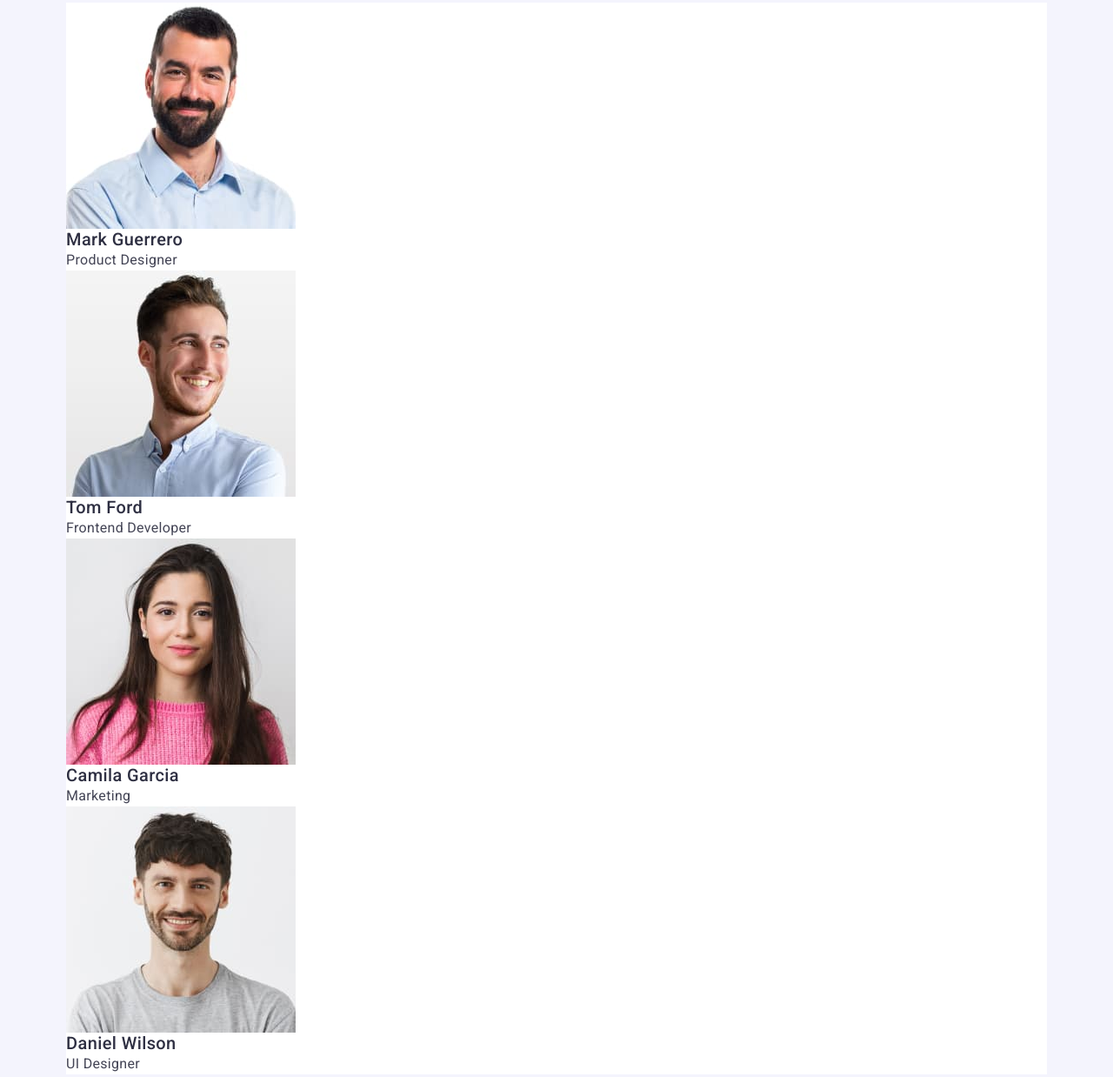
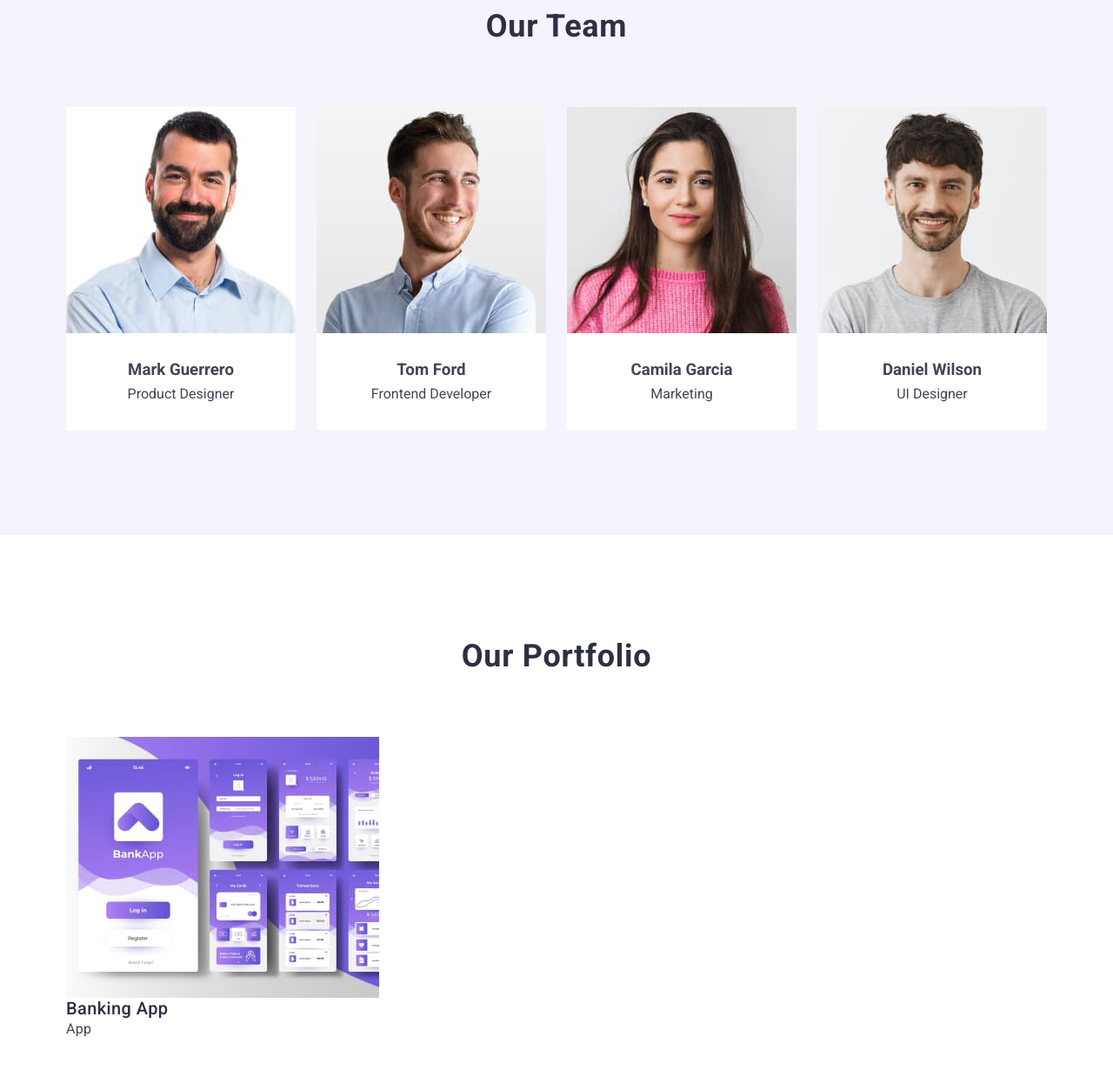
Before and after one commit to skiffyboy/goit-markup-hw-03, a plain HTML site: page index.html in a window 1280 px wide. Shown: the part 1482-2720 px from the top of the page at 87% size. Drawn offline with nearby package versions, Linux system fonts and the light colour scheme.

Commit message:
changed css/html"

```diff
--- a/css/style.css
+++ b/css/style.css
@@ -182,14 +182,33 @@ ul {
   color: #434455;
 }
 
-/* Team Section / Our Portfolio Section */
+/* Team Section / Our Portfolio Section / Section 3 */
 .team {
   background-color: #f4f4fd;
   padding-bottom: 120px;
+  padding-top: 120px;
 }
-.li-section {
+.ul-team {
+  display: flex;
+  gap: 24px;
+}
+.li-team {
   background-color: #ffffff;
+  width: calc((100% - 72px) / 4);
+  border-radius: 0px 0px 4px 4px;
 }
+.team-div {
+  padding: 32px 0 32px;
+}
+.team-name {
+  text-align: center;
+  margin-bottom: 8px;
+}
+.team-paragraph {
+  text-align: center;
+}
+
+/* Section 4 */
 .main-section-name {
   font-size: 36px;
   line-height: 1.11;
--- a/index.html
+++ b/index.html
@@ -105,26 +105,34 @@
       <section class="team">
         <div class="container">
           <h2 class="main-section-name">Our Team</h2>
-          <ul class="ul-section">
-            <li class="li-section">
+          <ul class="ul-team">
+            <li class="li-team">
               <img src="./images/img.jpg" alt="Mark" width="264" />
-              <h3 class="section-name">Mark Guerrero</h3>
-              <p class="section-paragraph">Product Designer</p>
+              <div class="team-div">
+                <h3 class="team-name">Mark Guerrero</h3>
+                <p class="team-paragraph">Product Designer</p>
+              </div>
             </li>
-            <li class="li-section">
+            <li class="li-team">
               <img src="./images/img2.jpg" alt="Tom" width="264" />
-              <h3 class="section-name">Tom Ford</h3>
-              <p class="section-paragraph">Frontend Developer</p>
+              <div class="team-div">
+                <h3 class="team-name">Tom Ford</h3>
+                <p class="team-paragraph">Frontend Developer</p>
+              </div>
             </li>
-            <li class="li-section">
+            <li class="li-team">
               <img src="./images/img3.jpg" alt="Camila" width="264" />
-              <h3 class="section-name">Camila Garcia</h3>
-              <p class="section-paragraph">Marketing</p>
+              <div class="team-div">
+                <h3 class="team-name">Camila Garcia</h3>
+                <p class="team-paragraph">Marketing</p>
+              </div>
             </li>
-            <li class="li-section">
+            <li class="li-team">
               <img src="./images/img4.jpg" alt="Daniel" width="264" />
-              <h3 class="section-name">Daniel Wilson</h3>
-              <p class="section-paragraph">UI Designer</p>
+              <div class="team-div">
+                <h3 class="team-name">Daniel Wilson</h3>
+                <p class="team-paragraph">UI Designer</p>
+              </div>
             </li>
           </ul>
         </div>
```
